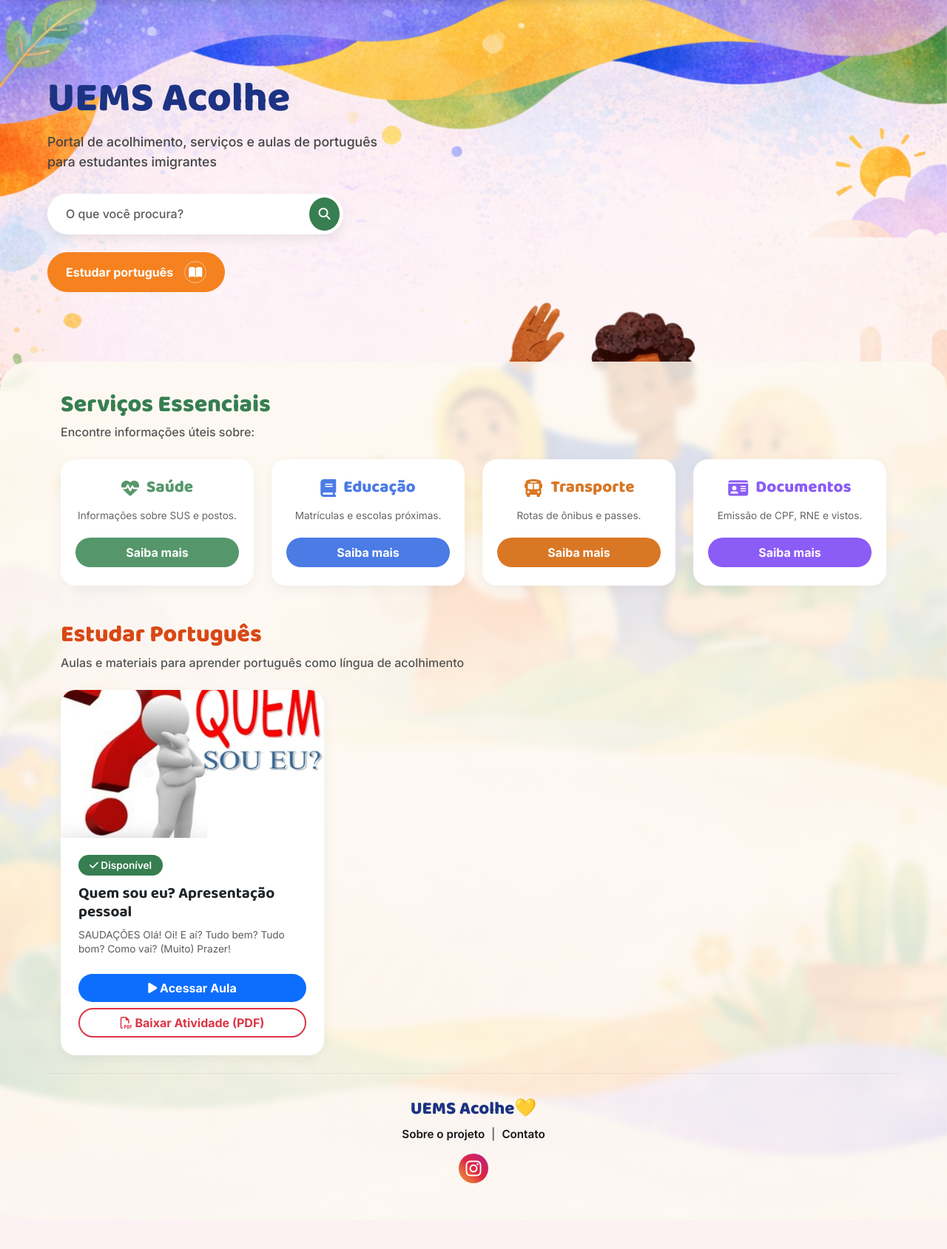
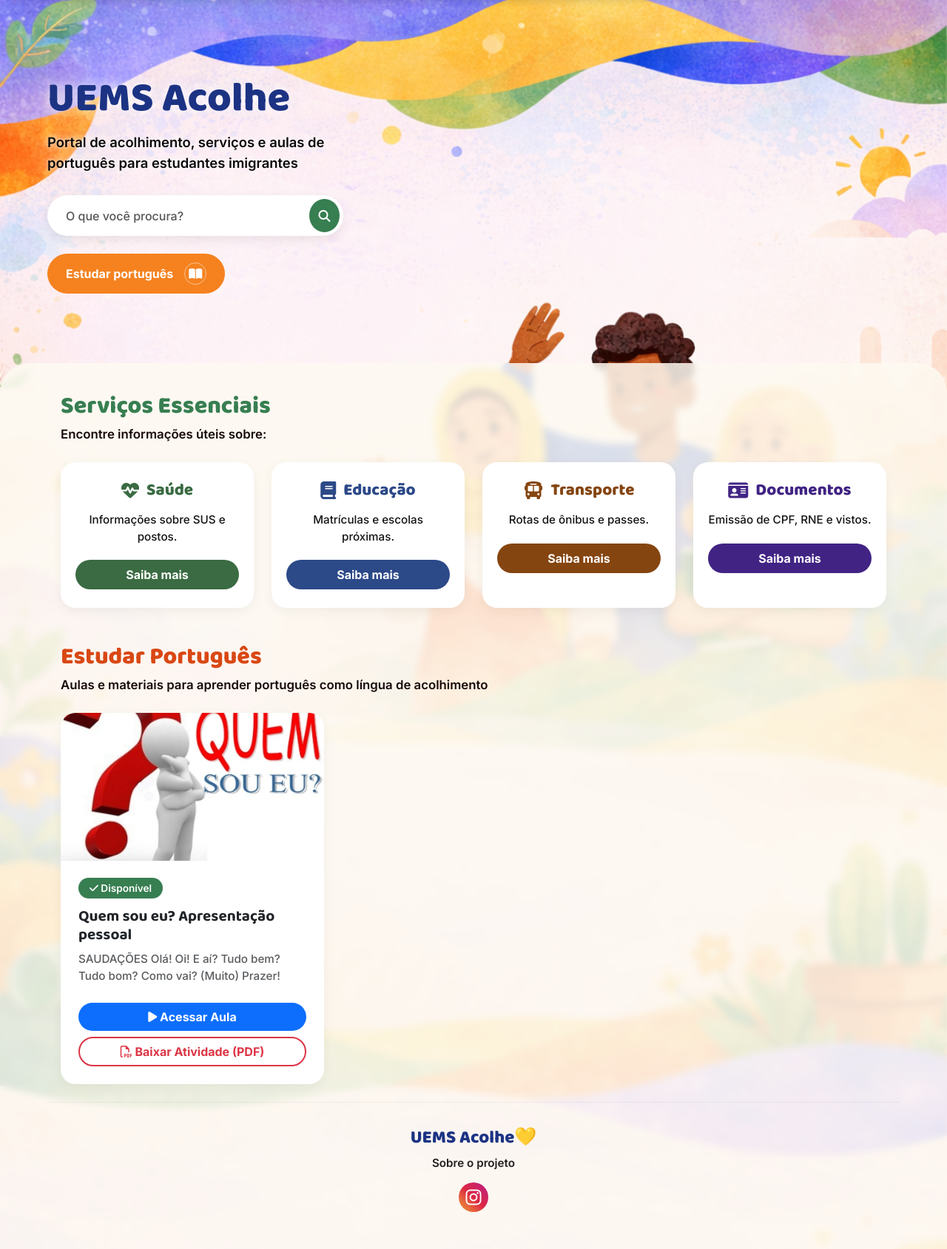
Before and after one commit to geysa-stanislav/projeto_acolhimento, a Django app: page / in a window 1280 px wide. Shown: the part 73-1762 px from the top of the page at 74% size. Before the commit the page ends 1673 px from the top, so only its background shows below. Run offline with Django 5.2, Linux system fonts and the light colour scheme; data comes from the database, SQL or seed files in the repository; some libraries are stand-ins or nearby versions.

Commit message:
Detalhes de Estilo

```diff
--- a/aulas/templates/home.html
+++ b/aulas/templates/home.html
@@ -11,17 +11,19 @@
     <link href="https://cdn.jsdelivr.net/npm/bootstrap@5.3.0/dist/css/bootstrap.min.css" rel="stylesheet">
     <link rel="stylesheet" href="https://cdnjs.cloudflare.com/ajax/libs/font-awesome/6.4.0/css/all.min.css">
 
-    <style>
+   <style>
         :root {
             --azul-marinho: #1C3384;
             --verde-escuro: #377E51;
             --laranja-forte: #F5821F;
             --fundo-creme: #FDF9F1;
+            --verde-musgo: #3A6B42; /* Nova cor para Saúde */
         }
 
         body {
             font-family: 'Inter', sans-serif;
             background-color: var(--fundo-creme);
+            /* A linha da imagem está correta aqui */
             background-image: url('{% static "imagens/fundos.png" %}');
             background-size: cover;
             background-position: top center;
@@ -33,23 +35,25 @@
         .navbar-brand { font-family: 'Baloo 2', cursive; color: white !important; font-size: 1.8rem; font-weight: 800; text-decoration: none; }
 
         .hero-section { padding: 8% 5% 5% 5%; min-height: 50vh; }
-        .hero-title { font-family: 'Baloo 2', cursive; color: var(--azul-marinho); font-size: 3.5rem; font-weight: 800; line-height: 1.1; margin-bottom: 15px; }
-        .hero-subtitle { font-size: 1.1rem; color: #444; font-weight: 500; margin-bottom: 30px; max-width: 450px; }
+        .hero-title { font-family: 'Baloo 2', cursive; color: var(--azul-marinho); font-size: 3.5rem; font-weight: 800; line-height: 1.1; margin-bottom: 15px; text-shadow: 0 0 15px rgba(255,255,255,0.9); }
+        .hero-subtitle { font-size: 1.15rem; color: #0a0909; font-weight: 600; margin-bottom: 30px; max-width: 450px; text-shadow: 0 0 15px rgba(255,255,255,1), 0 0 5px rgba(255,255,255,0.8); }
 
         .search-bar-hero { background: white; border-radius: 30px; padding: 5px; box-shadow: 0 5px 15px rgba(0,0,0,0.08); max-width: 400px; }
-        .search-bar-hero input { border: none; background: transparent; box-shadow: none; font-weight: 500; padding-left: 20px; }
+        .search-bar-hero input { border: none; background: transparent; box-shadow: none; font-weight: 600; padding-left: 20px; color: #111; }
         .search-bar-hero input:focus { outline: none; box-shadow: none; }
+        .search-bar-hero input::placeholder { color: #555; font-weight: 500; }
+
         .btn-lupa { background-color: var(--verde-escuro); color: white; border-radius: 50%; width: 45px; height: 45px; display: flex; align-items: center; justify-content: center; border: none; transition: 0.3s; }
         .btn-lupa:hover { background-color: #2b613f; transform: scale(1.05); }
 
         .btn-pill { border-radius: 30px; font-weight: 700; padding: 12px 25px; font-size: 1rem; display: inline-flex; align-items: center; gap: 15px; border: none; transition: 0.3s; color: white; text-decoration: none; width: fit-content; }
         .btn-laranja { background-color: var(--laranja-forte); }
-        .btn-laranja:hover { background-color: #d67438; color: white; transform: translateY(-3px); }
+        .btn-laranja:hover { background-color: #d67438; color: rgb(255, 252, 252); transform: translateY(-3px); }
         .btn-icon-outline { border: 1px solid rgba(255,255,255,0.5); border-radius: 50%; padding: 5px; width: 30px; height: 30px; display: flex; align-items: center; justify-content: center;}
 
         .section-title { font-family: 'Baloo 2', cursive; font-size: 2rem; font-weight: 800; color: var(--verde-escuro); margin-bottom: 5px; }
         .section-title.laranja { color: #D94814; }
-        .section-subtitle { color: #555; font-size: 1rem; margin-bottom: 25px; font-weight: 500; }
+        .section-subtitle { color: #170909; font-size: 1.05rem; margin-bottom: 25px; font-weight: 600; }
 
         .conteudo-fundo { background: rgba(253, 249, 241, 0.85); backdrop-filter: blur(5px); border-radius: 40px 40px 0 0; padding: 40px 5% 20px 5%; margin-top: 30px; }
 
@@ -58,16 +62,23 @@
 
         .icon-box { display: inline-flex; align-items: center; gap: 10px; justify-content: center; margin-bottom: 15px;}
         .icon-box i { font-size: 1.5rem; }
-        .text-saude { color: #55976B; } .text-educacao { color: #4B7BE5; } .text-transporte { color: #D97725; } .text-docs { color: #8B5CF6; }
+
+        /* AQUI ESTÁ A MUDANÇA DA COR */
+        .text-saude { color: var(--verde-musgo); }
+        .text-educacao { color: #2c4988; } .text-transporte { color: #854510; } .text-docs { color: #412384; }
 
         .card-title { font-family: 'Baloo 2', cursive; font-size: 1.4rem; font-weight: 800; }
-        .card-text { font-size: 0.85rem; color: #666; margin-bottom: 20px; line-height: 1.4; }
+        .card-text { font-size: 0.95rem; color: #151313; margin-bottom: 20px; line-height: 1.5; font-weight: 500; }
 
         .btn-card { border-radius: 20px; font-weight: 700; padding: 8px 0; text-decoration: none; color: white; display: block; width: 100%; transition: 0.3s;}
-        .bg-saude { background-color: #55976B; } .bg-saude:hover{ background-color: #437a54; color:white;}
-        .bg-educacao { background-color: #4B7BE5; } .bg-educacao:hover{ background-color: #3860b8; color:white;}
-        .bg-transporte { background-color: #D97725; } .bg-transporte:hover{ background-color: #b3611d; color:white;}
-        .bg-docs { background-color: #8B5CF6; } .bg-docs:hover{ background-color: #6e46c7; color:white;}
+
+        /* AQUI TAMBÉM MUDAMOS O BOTÃO */
+        .bg-saude { background-color: var(--verde-musgo); }
+        .bg-saude:hover{ background-color: #0d2f11; color:white;} /* Um musgo mais escuro no hover */
+
+        .bg-educacao { background-color: #2c4988; } .bg-educacao:hover{ background-color: #3860b8; color:white;}
+        .bg-transporte { background-color: #854510; } .bg-transporte:hover{ background-color: #b3611d; color:white;}
+        .bg-docs { background-color: #412384; } .bg-docs:hover{ background-color: #6e46c7; color:white;}
 
         .card-aula { border-radius: 20px; overflow: hidden; border: none; box-shadow: 0 5px 15px rgba(0,0,0,0.05); transition: 0.3s; background: white;}
         .card-aula:hover { transform: translateY(-5px); box-shadow: 0 15px 35px rgba(0,0,0,0.1); }
@@ -82,7 +93,7 @@
         .footer-custom { text-align: center; padding: 30px 15px; margin-top: 20px; border-top: 1px solid rgba(0,0,0,0.05); }
         .footer-logo { font-family: 'Baloo 2', cursive; font-size: 1.5rem; font-weight: 800; color: var(--azul-marinho); margin-bottom: 5px; }
         .footer-links { font-size: 0.95rem; font-weight: 600; color: #666; margin-bottom: 15px; }
-        .footer-links a { color: #161616; text-decoration: none; margin: 0 5px; transition: 0.3s; }
+        .footer-links a { color: #221f1f; text-decoration: none; margin: 0 5px; transition: 0.3s; }
         .footer-links a:hover { color: var(--laranja-forte); }
         .social-icons a { display: inline-flex; align-items: center; justify-content: center; width: 40px; height: 40px; border-radius: 50%; color: white; text-decoration: none; font-size: 1.5rem; transition: 0.3s; background: linear-gradient(45deg, #f09433 0%, #e6683c 25%, #dc2743 50%, #cc2366 75%, #bc1888 100%); }
         .social-icons a:hover { transform: scale(1.1); }
@@ -196,11 +207,11 @@
                 <h2 class="section-title">Serviços Essenciais</h2>
                 <p class="section-subtitle">Encontre informações úteis sobre:</p>
                 <div class="row g-4">
-                    <div class="col-6 col-lg-3"><div class="card-custom"><div class="icon-box text-saude"><i class="fa-solid fa-heart-pulse"></i> <h3 class="card-title m-0">Saúde</h3></div><p class="card-text">Informações sobre SUS e postos.</p><a href="{% url 'index_guia' %}" class="btn-card bg-saude">Saiba mais</a></div></div>
-                    <div class="col-6 col-lg-3"><div class="card-custom"><div class="icon-box text-educacao"><i class="fa-solid fa-book"></i> <h3 class="card-title m-0">Educação</h3></div><p class="card-text">Matrículas e escolas próximas.</p><a href="{% url 'index_guia' %}" class="btn-card bg-educacao">Saiba mais</a></div></div>
-                    <div class="col-6 col-lg-3"><div class="card-custom"><div class="icon-box text-transporte"><i class="fa-solid fa-bus"></i> <h3 class="card-title m-0">Transporte</h3></div><p class="card-text">Rotas de ônibus e passes.</p><a href="{% url 'index_guia' %}" class="btn-card bg-transporte">Saiba mais</a></div></div>
-                    <div class="col-6 col-lg-3"><div class="card-custom"><div class="icon-box text-docs"><i class="fa-solid fa-id-card"></i> <h3 class="card-title m-0">Documentos</h3></div><p class="card-text">Emissão de CPF, RNE e vistos.</p><a href="{% url 'index_guia' %}" class="btn-card bg-docs">Saiba mais</a></div></div>
-                </div>
+    <div class="col-12 col-md-6 col-lg-3"><div class="card-custom"><div class="icon-box text-saude"><i class="fa-solid fa-heart-pulse"></i> <h3 class="card-title m-0">Saúde</h3></div><p class="card-text">Informações sobre SUS e postos.</p><a href="{% url 'index_guia' %}" class="btn-card bg-saude">Saiba mais</a></div></div>
+    <div class="col-12 col-md-6 col-lg-3"><div class="card-custom"><div class="icon-box text-educacao"><i class="fa-solid fa-book"></i> <h3 class="card-title m-0">Educação</h3></div><p class="card-text">Matrículas e escolas próximas.</p><a href="{% url 'index_guia' %}" class="btn-card bg-educacao">Saiba mais</a></div></div>
+    <div class="col-12 col-md-6 col-lg-3"><div class="card-custom"><div class="icon-box text-transporte"><i class="fa-solid fa-bus"></i> <h3 class="card-title m-0">Transporte</h3></div><p class="card-text">Rotas de ônibus e passes.</p><a href="{% url 'index_guia' %}" class="btn-card bg-transporte">Saiba mais</a></div></div>
+    <div class="col-12 col-md-6 col-lg-3"><div class="card-custom"><div class="icon-box text-docs"><i class="fa-solid fa-id-card"></i> <h3 class="card-title m-0">Documentos</h3></div><p class="card-text">Emissão de CPF, RNE e vistos.</p><a href="{% url 'index_guia' %}" class="btn-card bg-docs">Saiba mais</a></div></div>
+</div>
             </section>
 
             <section id="aulas" class="container mb-2">
@@ -247,7 +258,7 @@
         <footer class="footer-custom">
             <div class="footer-logo">UEMS Acolhe💛</div>
             <div class="footer-links">
-                <a href="#">Sobre o projeto</a> | <a href="#">Contato</a>
+                <a href="#">Sobre o projeto</a>
             </div>
             <div class="social-icons">
                 <a href="https://www.instagram.com/uemsacolhe/" target="_blank" title="Siga nosso Instagram"><i class="fa-brands fa-instagram"></i></a>
```
Also changed, not shown: README.MD.
